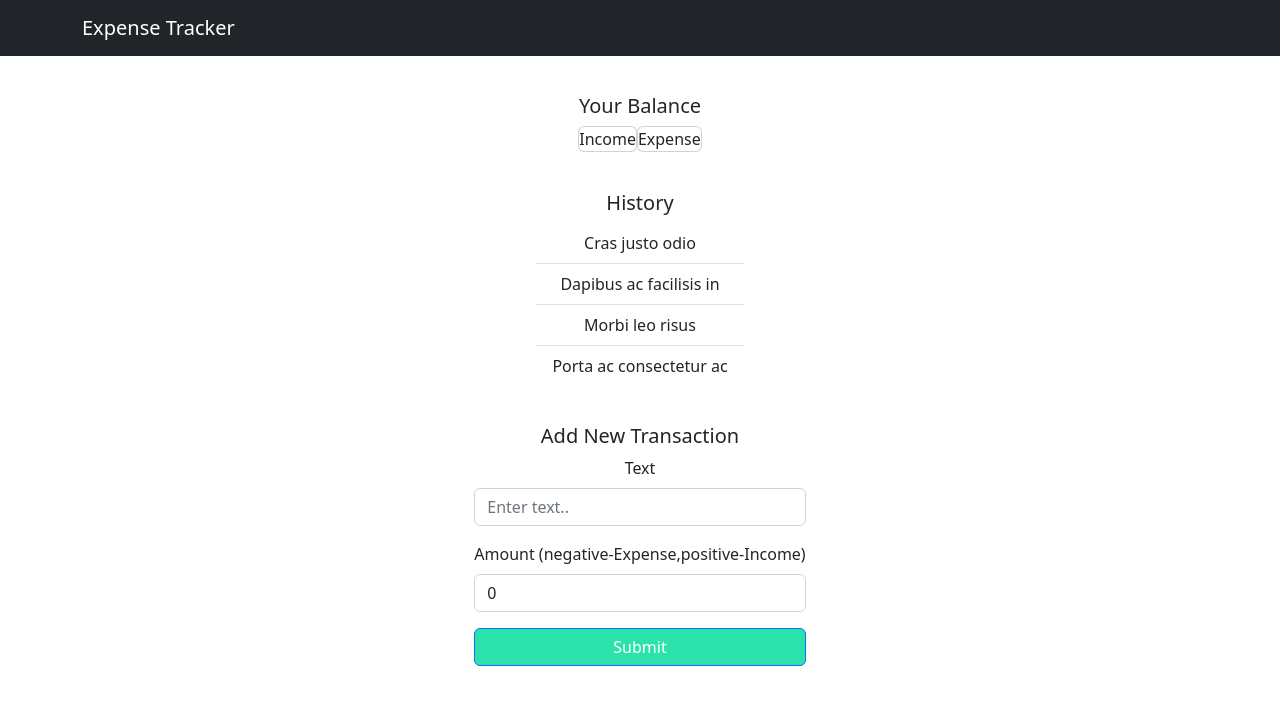
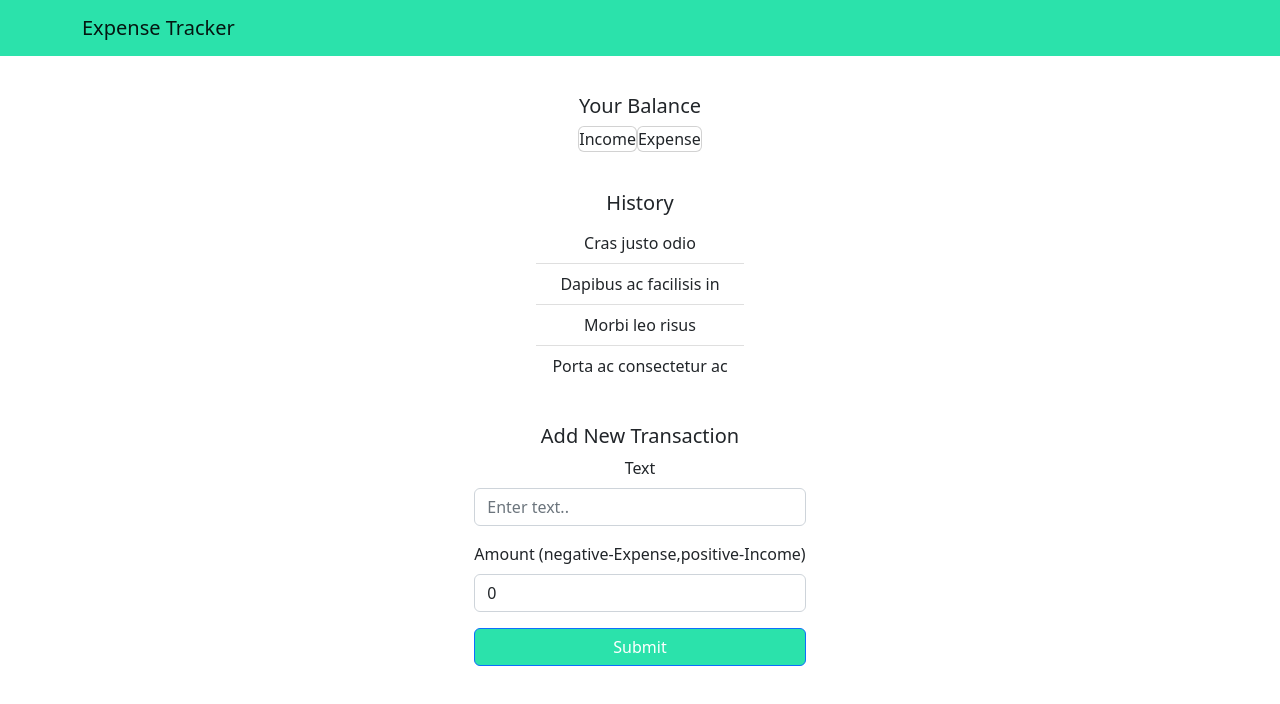
Before and after one commit to aswathyeg/react-expense-tracker, a React (Create React App) app: page / in a window 1280 px wide. Shown: the top 704 px of the page. Built offline with nearby package versions, Linux system fonts and the light colour scheme.

Commit message:
color changed

```diff
--- a/src/components/Header.js
+++ b/src/components/Header.js
@@ -3,7 +3,7 @@ import { Container, Navbar } from "react-bootstrap";
 
 const Header = () => {
   return (
-    <Navbar variant="dark" bg="dark">
+    <Navbar className="headerNavbar">
       <Container>
         <Navbar.Brand>Expense Tracker</Navbar.Brand>
       </Container>
```
